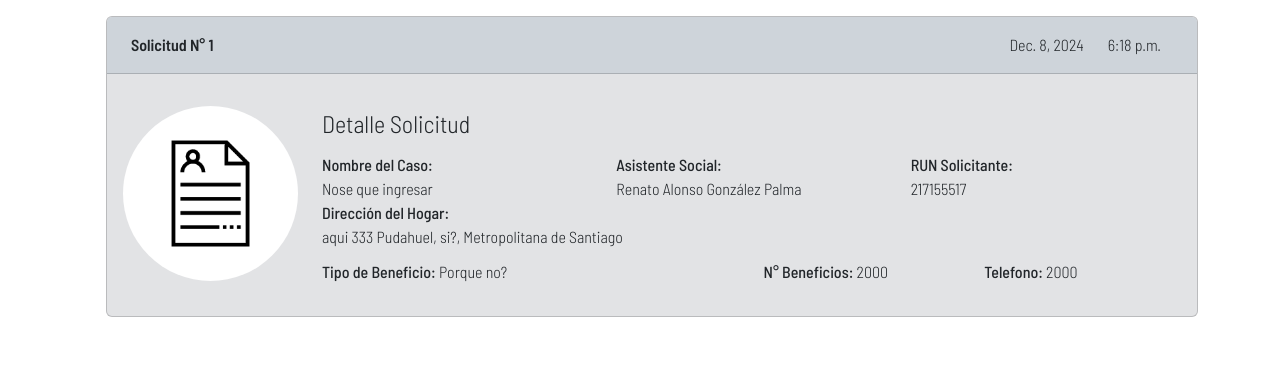
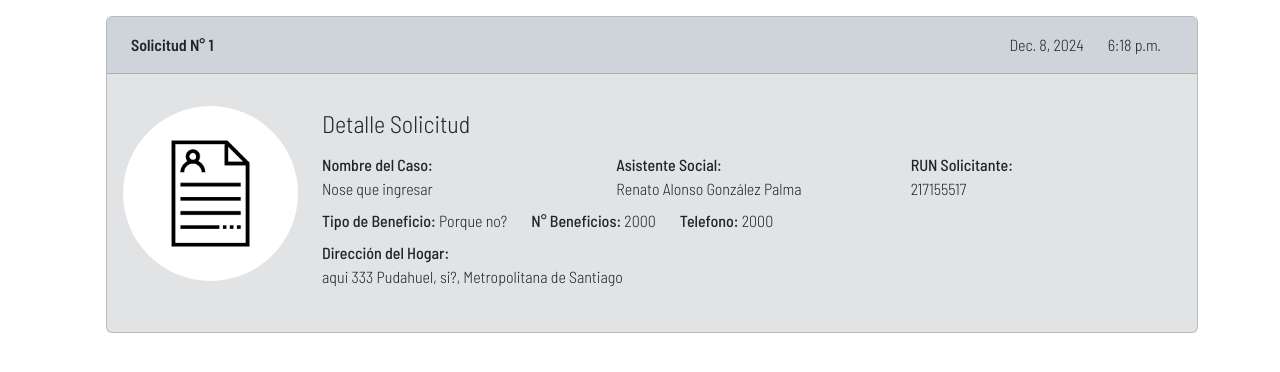
Before and after one commit to reigigax/Red-Social-Municipal, a Django app: page /solicitudes in a window 1280 px wide. Shown: the part 73-445 px from the top of the page. Run offline with Django 4.2, Linux system fonts and the light colour scheme; data comes from the database, SQL or seed files in the repository; both versions use the stored data as it was after the commit.

Commit message:
Proyecto Finalizado con Detallitos Arreglados

```diff
--- a/solicitudes/templates/solicitante/solicitante_add.html
+++ b/solicitudes/templates/solicitante/solicitante_add.html
@@ -57,7 +57,7 @@
                                     <a class="btn btn-secondary" href="{% url 'index' %}">Volver</a>
                                 </div>
                                 <div class="col-2 d-grid gap-2">
-                                    <button class="btn btn-primary" type="submit" name="guardarSolicitante">Guardar Solicitud</button>
+                                    <button class="btn btn-primary" type="submit" name="guardarSolicitante">Guardar Solicitante</button>
                                 </div>
                             </div>
                         </form>
--- a/solicitudes/templates/solicitud/solicitud_get.html
+++ b/solicitudes/templates/solicitud/solicitud_get.html
@@ -7,6 +7,7 @@
         <div class="row align-items-start grid row-gap-3">
             <div class="col-auto"></div>
             <div class="col">
+                {% if dataSolicitudes %}
                 {% for solicitud in dataSolicitudes %}
                     <div class="bg-secondary-subtle card">
                         <div class="d-flex mb-3 bg-dark-subtle card-header">
@@ -45,30 +46,31 @@
                                         <div class="col-md-4 fw-light">
                                             {{ solicitud.fkRutAsistenteSocial }}
                                         </div>
-                                        <div class="col-md-4 fw-light">
+                                        <div class="col-md-4 fw-light" style="margin-bottom: 0.5rem;">
                                             {{ solicitud.fkRutSolicitante }}
+                                        </div>
+
+
+                                        <div class="col-auto fw-medium">
+                                            Tipo de Beneficio: <span class="fw-light">{{ solicitud.beneficio }}</span>
+                                        </div>
+                                        <div class="col-auto fw-medium">
+                                            N° Beneficios: <span class="fw-light">{{ solicitud.cantidadBeneficios }}</span>
+                                        </div>
+                                        <div class="col-auto fw-medium" style="margin-bottom: 0.5rem;">
+                                            Telefono: <span class="fw-light">{{ solicitud.cantidadBeneficios }}</span>
                                         </div>
 
                                         <div class="col-md-12 fw-medium">
                                             Dirección del Hogar:
                                         </div>
 
-                                        <div class="col-md-12 fw-light" style="margin-bottom: 0.70rem;">
+                                        <div class="col-md-12 fw-light" style="margin-bottom: 0.7rem;">
                                             {{ solicitud.nombreCalle }}
                                             {{ solicitud.numeroCalle }}
                                             {{ solicitud.nombreComuna }},
                                             {{ solicitud.nombreAvenida }},
                                             {{ solicitud.nombreRegion }}
-                                        </div>
-
-                                        <div class="col-md-6 fw-medium">
-                                            Tipo de Beneficio: <span class="fw-light">{{ solicitud.beneficio }}</span>
-                                        </div>
-                                        <div class="col-md-3 fw-medium">
-                                            N° Beneficios: <span class="fw-light">{{ solicitud.cantidadBeneficios }}</span>
-                                        </div>
-                                        <div class="col-md-3 fw-medium">
-                                            Telefono: <span class="fw-light">{{ solicitud.cantidadBeneficios }}</span>
                                         </div>
                                     </div>
                                 </div>
@@ -77,6 +79,9 @@
                         </div>
                     </div>
                 {% endfor %}
+                {% else %}
+                    <h4 class="text-center fw-light fst-italic">No se Encontraron Solicitudes Ingresadas</h4>
+                {% endif %}
             </div>
         </div>
     </div>
```
Also changed, not shown: db.sqlite3.
